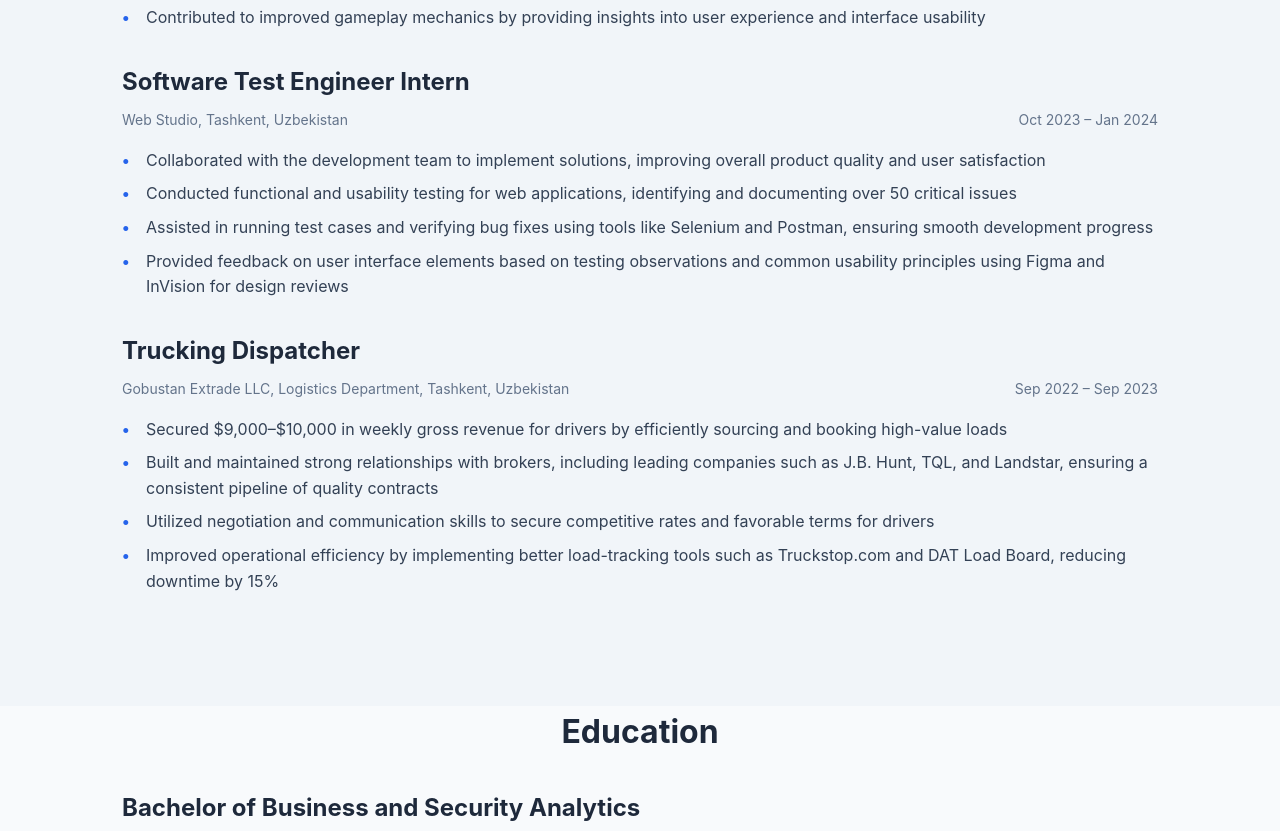
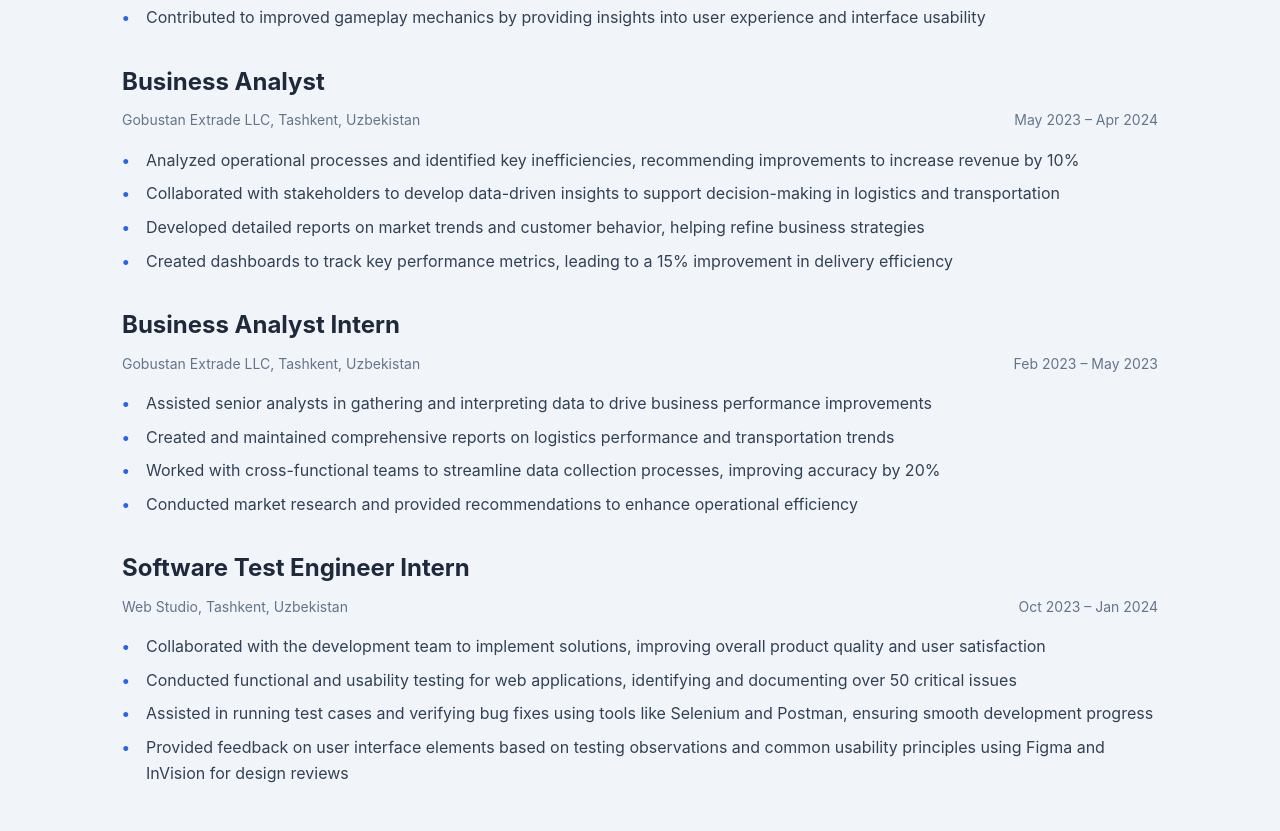
Before and after one commit to wwbek/webapp, a plain HTML site: page index.html in a window 1280 px wide. Shown: the part 1192-2023 px from the top of the page. Drawn offline with Linux system fonts and the light colour scheme.

Commit message:
Updated website content

```diff
--- a/index.html
+++ b/index.html
@@ -453,6 +453,34 @@
                 </div>
 
                 <div class="experience-item">
+                    <h3>Business Analyst</h3>
+                    <div class="experience-meta">
+                        <span>Gobustan Extrade LLC, Tashkent, Uzbekistan</span>
+                        <span>May 2023 – Apr 2024</span>
+                    </div>
+                    <ul class="experience-list">
+                        <li>Analyzed operational processes and identified key inefficiencies, recommending improvements to increase revenue by 10%</li>
+                        <li>Collaborated with stakeholders to develop data-driven insights to support decision-making in logistics and transportation</li>
+                        <li>Developed detailed reports on market trends and customer behavior, helping refine business strategies</li>
+                        <li>Created dashboards to track key performance metrics, leading to a 15% improvement in delivery efficiency</li>
+                    </ul>
+                </div>
+
+                <div class="experience-item">
+                    <h3>Business Analyst Intern</h3>
+                    <div class="experience-meta">
+                        <span>Gobustan Extrade LLC, Tashkent, Uzbekistan</span>
+                        <span>Feb 2023 – May 2023</span>
+                    </div>
+                    <ul class="experience-list">
+                        <li>Assisted senior analysts in gathering and interpreting data to drive business performance improvements</li>
+                        <li>Created and maintained comprehensive reports on logistics performance and transportation trends</li>
+                        <li>Worked with cross-functional teams to streamline data collection processes, improving accuracy by 20%</li>
+                        <li>Conducted market research and provided recommendations to enhance operational efficiency</li>
+                    </ul>
+                </div>
+
+                <div class="experience-item">
                     <h3>Software Test Engineer Intern</h3>
                     <div class="experience-meta">
                         <span>Web Studio, Tashkent, Uzbekistan</span>
@@ -466,21 +494,9 @@
                     </ul>
                 </div>
 
-                <div class="experience-item">
-                    <h3>Trucking Dispatcher</h3>
-                    <div class="experience-meta">
-                        <span>Gobustan Extrade LLC, Logistics Department, Tashkent, Uzbekistan</span>
-                        <span>Sep 2022 – Sep 2023</span>
-                    </div>
-                    <ul class="experience-list">
-                        <li>Secured $9,000–$10,000 in weekly gross revenue for drivers by efficiently sourcing and booking high-value loads</li>
-                        <li>Built and maintained strong relationships with brokers, including leading companies such as J.B. Hunt, TQL, and Landstar, ensuring a consistent pipeline of quality contracts</li>
-                        <li>Utilized negotiation and communication skills to secure competitive rates and favorable terms for drivers</li>
-                        <li>Improved operational efficiency by implementing better load-tracking tools such as Truckstop.com and DAT Load Board, reducing downtime by 15%</li>
-                    </ul>
-                </div>
             </div>
         </section>
+
 
         <section id="education" class="container">
             <h2>Education</h2>
```
